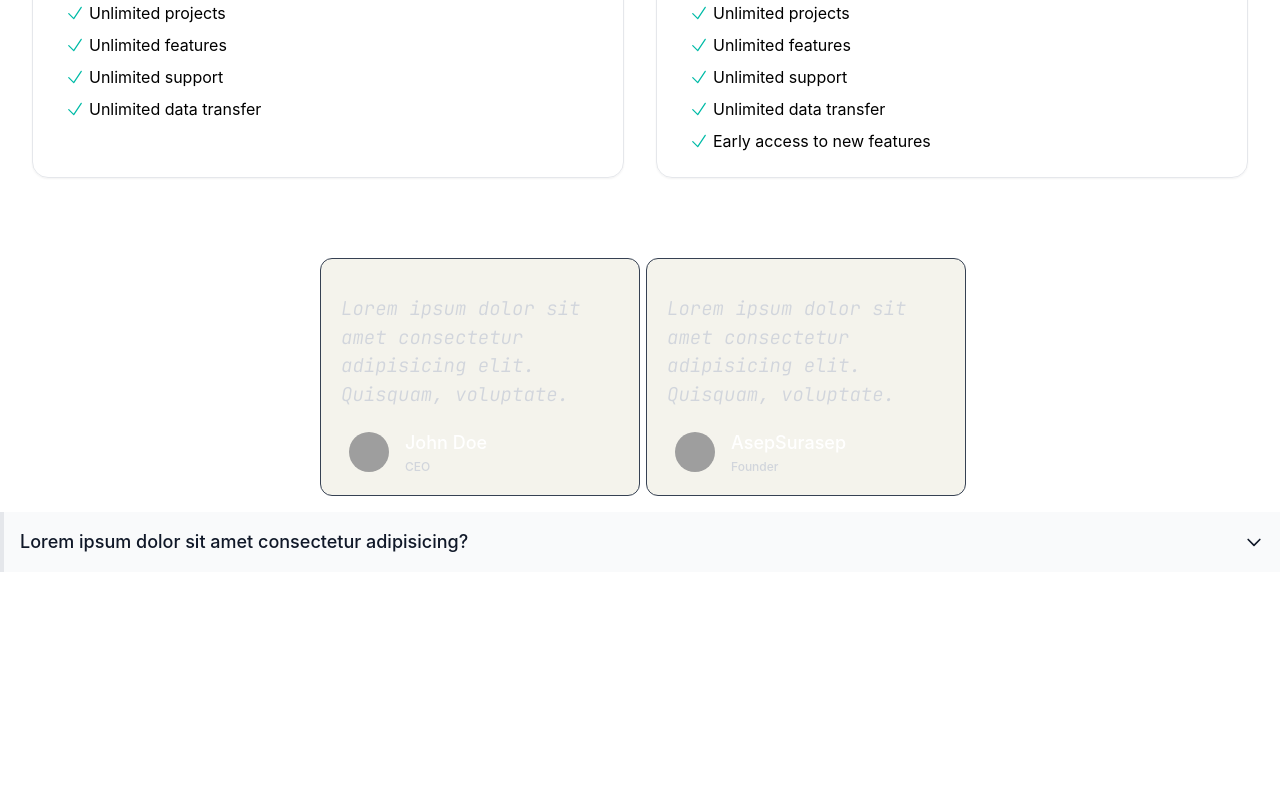
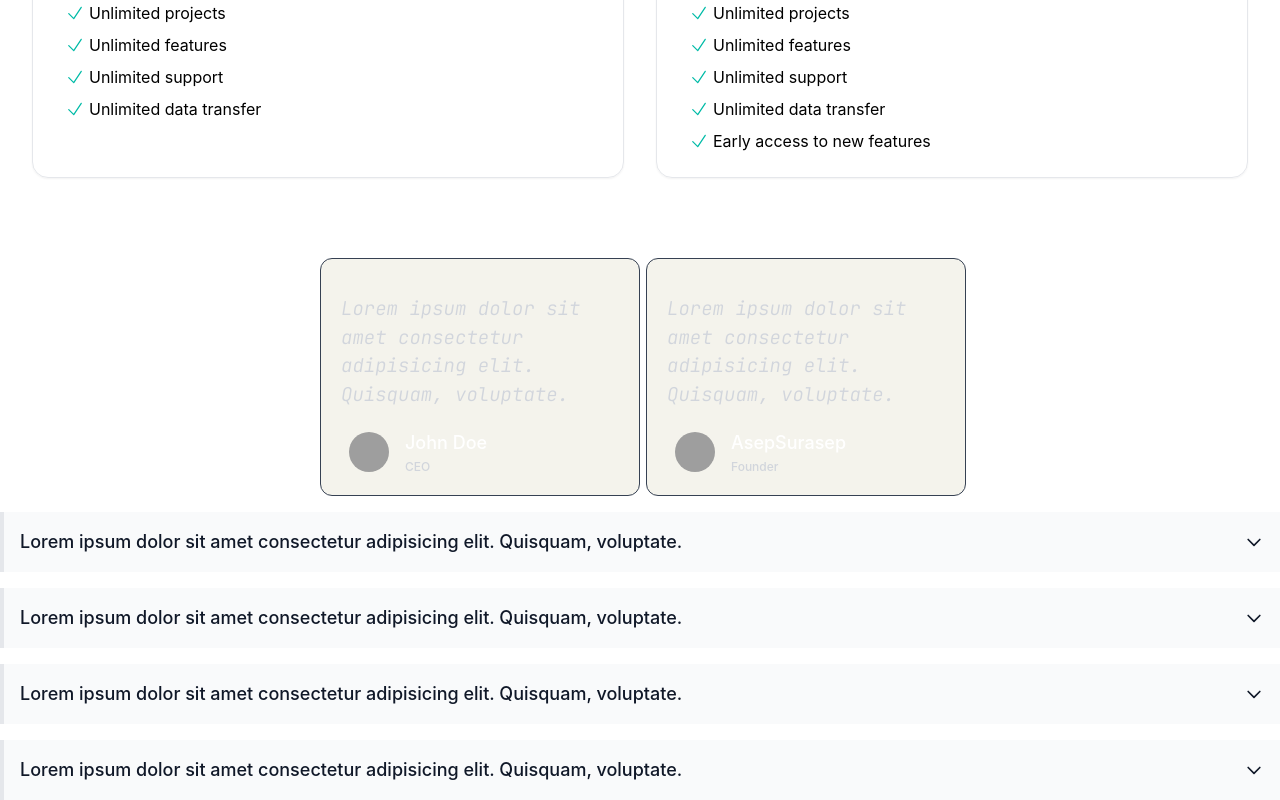
Before and after one commit to Fauzansyz/frontend-react-js, a React (Vite) app: page / in a window 1280 px wide. Shown: the part 2080-2880 px from the top of the page. Before the commit the page ends 2652 px from the top, so only its background shows below. Built offline with nearby package versions, Linux system fonts and the light colour scheme; grey boxes are pictures that could not be loaded.

Commit message:
Update faqsection & mapping data question

```diff
--- a/src/App.jsx
+++ b/src/App.jsx
@@ -15,6 +15,25 @@ import FAQSection from './components/faq/FAQSection'
 function App() {
   const [count, setCount] = useState(0)
   const ref = useRef(null)
+
+  const FAQData = [
+    {
+      question: 'Lorem ipsum dolor sit amet consectetur adipisicing elit. Quisquam, voluptate.',
+      answer: 'Lorem ipsum dolor sit amet consectetur adipisicing elit. Quisquam, voluptate.'
+    },
+    {
+      question: 'Lorem ipsum dolor sit amet consectetur adipisicing elit. Quisquam, voluptate.',
+      answer: 'Lorem ipsum dolor sit amet consectetur adipisicing elit. Quisquam, voluptate.'
+    },
+    {
+      question: 'Lorem ipsum dolor sit amet consectetur adipisicing elit. Quisquam, voluptate.',
+      answer: 'Lorem ipsum dolor sit amet consectetur adipisicing elit. Quisquam, voluptate.'
+    },
+    {
+      question: 'Lorem ipsum dolor sit amet consectetur adipisicing elit. Quisquam, voluptate.',
+      answer: 'Lorem ipsum dolor sit amet consectetur adipisicing elit. Quisquam, voluptate.'
+    }
+  ]
 
   const userTestimonial = [
     {
@@ -86,7 +105,7 @@ function App() {
       <FeatureSection />
      <PricingSection data={pricing} />
     <TestimoniSection data={userTestimonial} />
-  <FAQSection />
+  <FAQSection data={FAQData} />
     </>
   )
 }
--- a/src/components/faq/FAQSection.jsx
+++ b/src/components/faq/FAQSection.jsx
@@ -1,10 +1,11 @@
-export default function FAQSection(){
+export default function FAQSection({data}){
   return (
     <>
     <div class="space-y-4">
+    {data.map((item, index) => (
       <details class="group border-s-4 border-gray-200 bg-gray-50 p-4 dark:border-gray-700 dark:bg-gray-800 [&amp;_summary::-webkit-details-marker]:hidden" open="">
         <summary class="flex items-center justify-between gap-1.5 text-gray-900 dark:text-white">
-          <h2 class="text-lg font-medium">Lorem ipsum dolor sit amet consectetur adipisicing?</h2>
+          <h2 class="text-lg font-medium">{item.question}</h2>
 
           <svg class="size-5 shrink-0 transition-transform duration-300 group-open:-rotate-180" xmlns="http://www.w3.org/2000/svg" fill="none" viewBox="0 0 24 24" stroke="currentColor">
             <path stroke-linecap="round" stroke-linejoin="round" stroke-width="2" d="M19 9l-7 7-7-7"></path>
@@ -12,11 +13,10 @@ export default function FAQSection(){
         </summary>
 
         <p class="pt-4 text-gray-900 dark:text-white">
-          Lorem ipsum dolor sit amet consectetur, adipisicing elit. Ab hic veritatis molestias culpa
-          in, recusandae laboriosam neque aliquid libero nesciunt voluptate dicta quo officiis
-          explicabo consequuntur distinctio corporis earum similique!
+          {item.answer}
         </p>
       </details>
+    ))}
     </div>
     </>
   )
```
